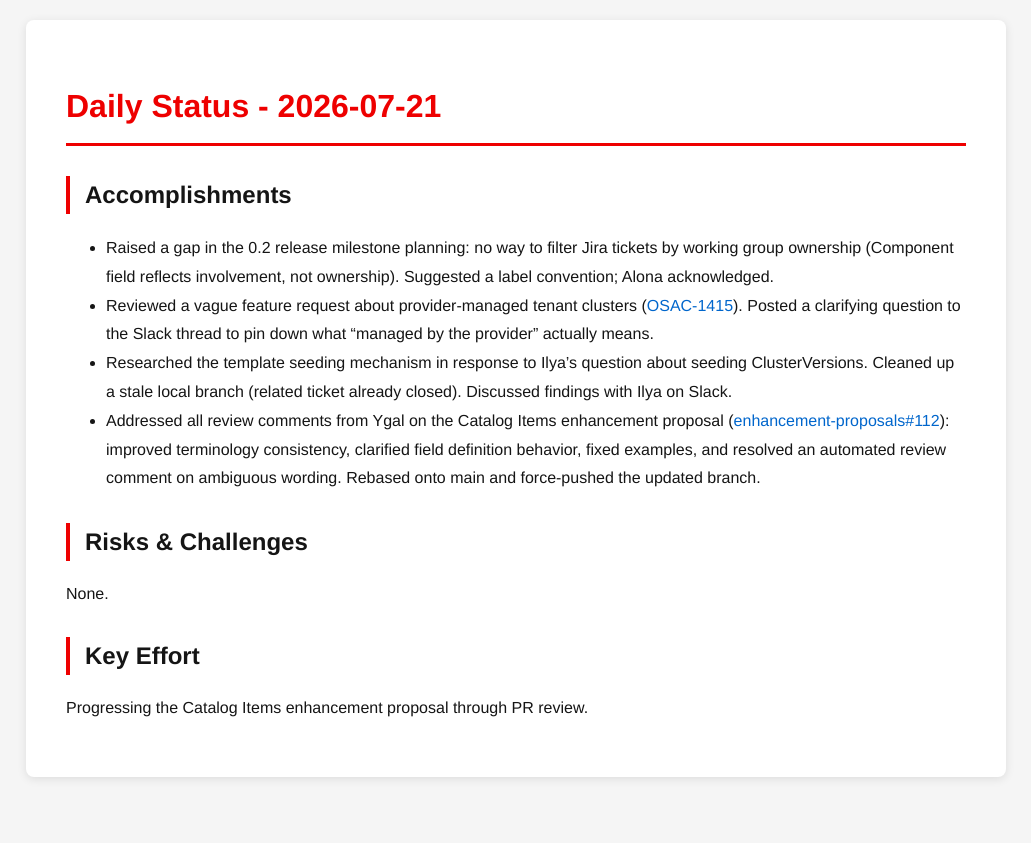
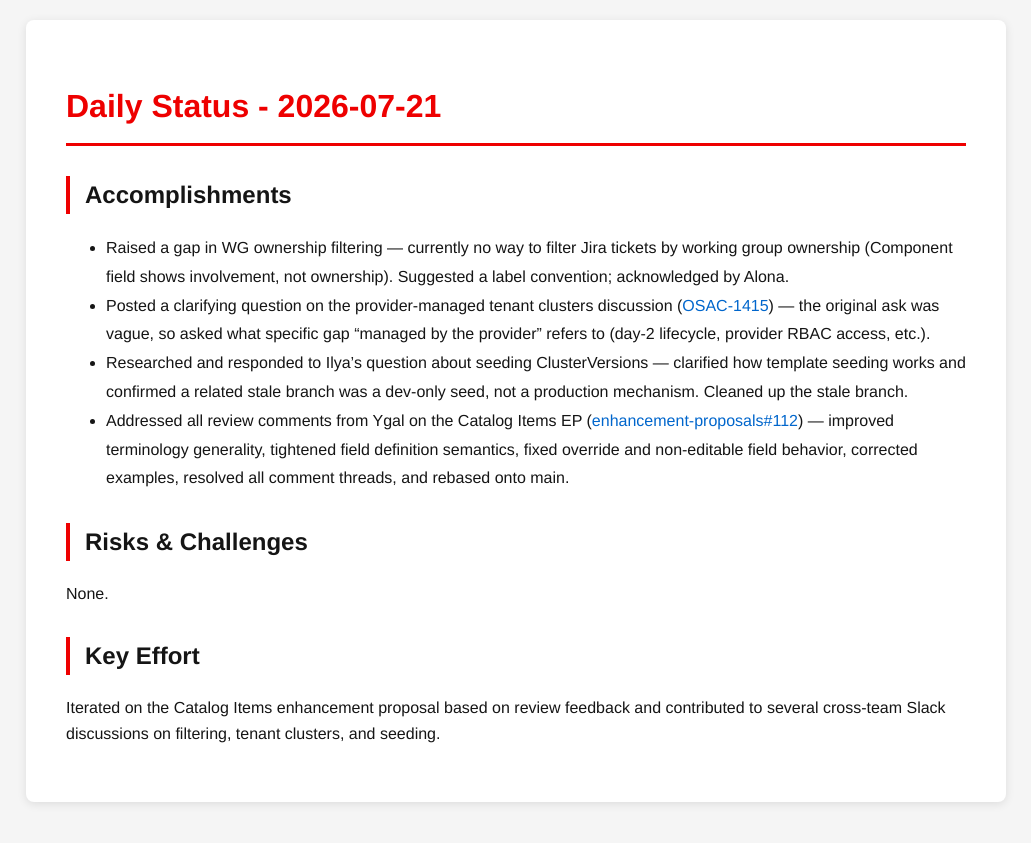
Before and after one commit to tzvatot/daily-status, a Jekyll site: the page built from 2026-07-21.md, in a window 1280 px wide. Shown: the top 843 px of the page, without its empty margins (124-1155 px from the left). Built offline with Jekyll 4.4.1, drawn with Linux system fonts in a browser that asks for light colours.

Commit message:
Daily status update - 2026-07-21

```diff
--- a/2026-07-21.md
+++ b/2026-07-21.md
@@ -7,13 +7,13 @@ date: 2026-07-21
 # Daily Status - 2026-07-21
 
 ## Accomplishments
-- Raised a gap in the 0.2 release milestone planning: no way to filter Jira tickets by working group ownership (Component field reflects involvement, not ownership). Suggested a label convention; Alona acknowledged.
-- Reviewed a vague feature request about provider-managed tenant clusters ([OSAC-1415](https://redhat.atlassian.net/browse/OSAC-1415)). Posted a clarifying question to the Slack thread to pin down what "managed by the provider" actually means.
-- Researched the template seeding mechanism in response to Ilya's question about seeding ClusterVersions. Cleaned up a stale local branch (related ticket already closed). Discussed findings with Ilya on Slack.
-- Addressed all review comments from Ygal on the Catalog Items enhancement proposal ([enhancement-proposals#112](https://github.com/osac-project/enhancement-proposals/pull/112)): improved terminology consistency, clarified field definition behavior, fixed examples, and resolved an automated review comment on ambiguous wording. Rebased onto main and force-pushed the updated branch.
+- Raised a gap in WG ownership filtering — currently no way to filter Jira tickets by working group ownership (Component field shows involvement, not ownership). Suggested a label convention; acknowledged by Alona.
+- Posted a clarifying question on the provider-managed tenant clusters discussion ([OSAC-1415](https://redhat.atlassian.net/browse/OSAC-1415)) — the original ask was vague, so asked what specific gap "managed by the provider" refers to (day-2 lifecycle, provider RBAC access, etc.).
+- Researched and responded to Ilya's question about seeding ClusterVersions — clarified how template seeding works and confirmed a related stale branch was a dev-only seed, not a production mechanism. Cleaned up the stale branch.
+- Addressed all review comments from Ygal on the Catalog Items EP ([enhancement-proposals#112](https://github.com/osac-project/enhancement-proposals/pull/112)) — improved terminology generality, tightened field definition semantics, fixed override and non-editable field behavior, corrected examples, resolved all comment threads, and rebased onto main.
 
 ## Risks & Challenges
 None.
 
 ## Key Effort
-Progressing the Catalog Items enhancement proposal through PR review.
+Iterated on the Catalog Items enhancement proposal based on review feedback and contributed to several cross-team Slack discussions on filtering, tenant clusters, and seeding.
```
